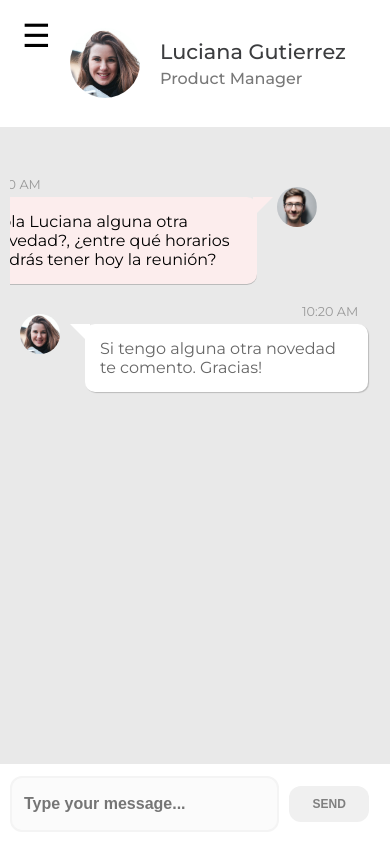
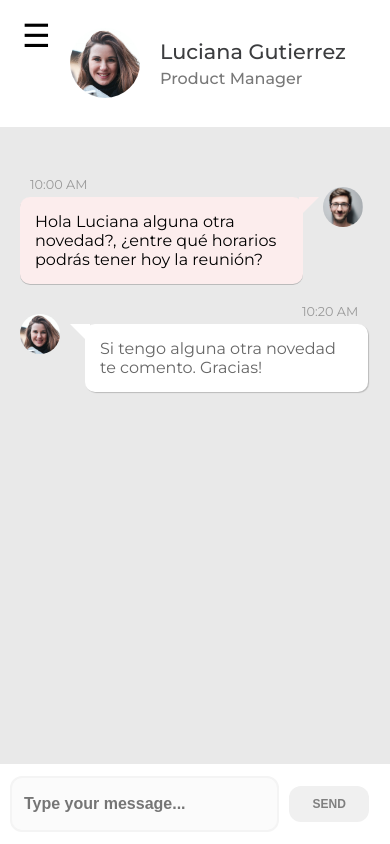
Before and after one commit to Nicolas-Rozas/psh-challenge-tecnico, a Next.js app: page / in a window 390 px wide. Both pictures are taken after a click on the element 195 px from the left and 227 px from the top of the page. Built offline with nearby package versions, Linux system fonts and the light colour scheme.

Commit message:
prueba scroll mobile

```diff
--- a/src/app/styles.js
+++ b/src/app/styles.js
@@ -8,6 +8,7 @@ export const MainContainer = styled.div`
   overflow-x: hidden;
   @media (max-width: 1024px) {
     grid-template-columns: 40vw 1fr;
+      overflow-x: hidden;
   }
 `;
 
@@ -20,7 +21,7 @@ export const SideNavBarContainer = styled.div`
 export const ChatAreaContainer = styled.div`
   grid-column: 2 / span 1;
   grid-row: 1 / span 1;
-  overflow-y: auto;
+  overflow-y: hidden;
   position: relative;
   display: flex;
   flex-direction: column;
@@ -28,6 +29,7 @@ export const ChatAreaContainer = styled.div`
 
   @media (max-width: 768px) {
     grid-column: 1 / span 2;
+      overflow-y: hidden;
   }
 `;
 
@@ -40,6 +42,7 @@ export const ChatContainer = styled.div`
   padding-right: 10%;
 
   @media (max-width: 768px) {
+    overflow-x: hidden;
     margin-left: 10px;
     margin-right: 5%;
   }
--- a/src/components/ChatBubble/index.tsx
+++ b/src/components/ChatBubble/index.tsx
@@ -14,6 +14,10 @@ const Container = styled.div<TalkBubbleProps>`
   padding: 5px 0;
   position: relative;
   margin: 5px 0;
+  @media (max-width: 768px) {
+  justify-content: flex-start};
+  }
+
 `;
 
 const TalkBubble = styled.div<TalkBubbleProps>`
```
